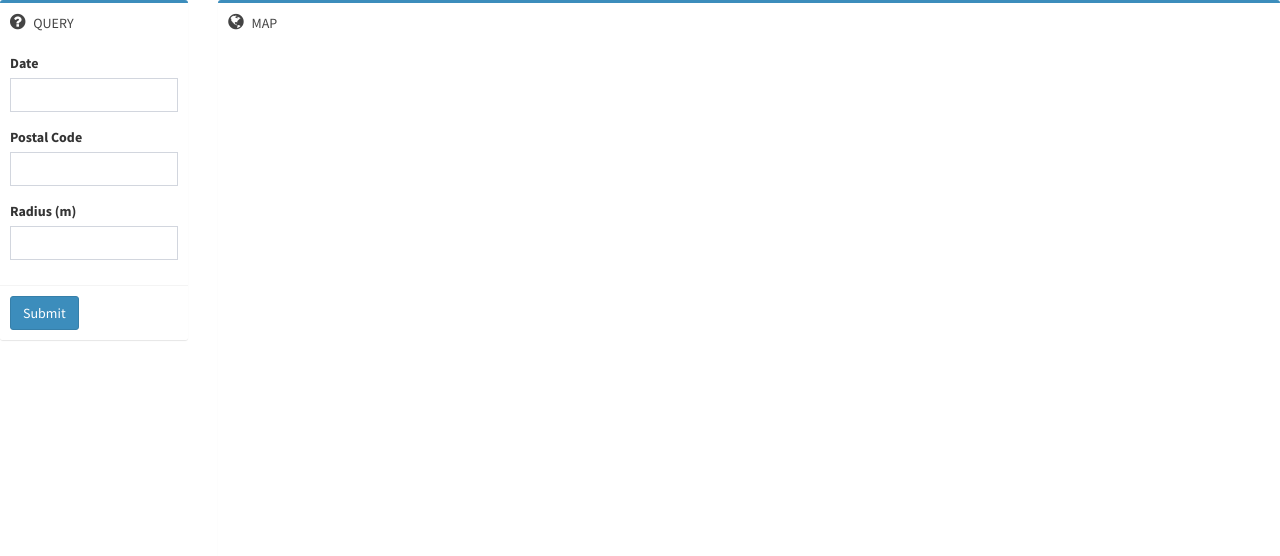
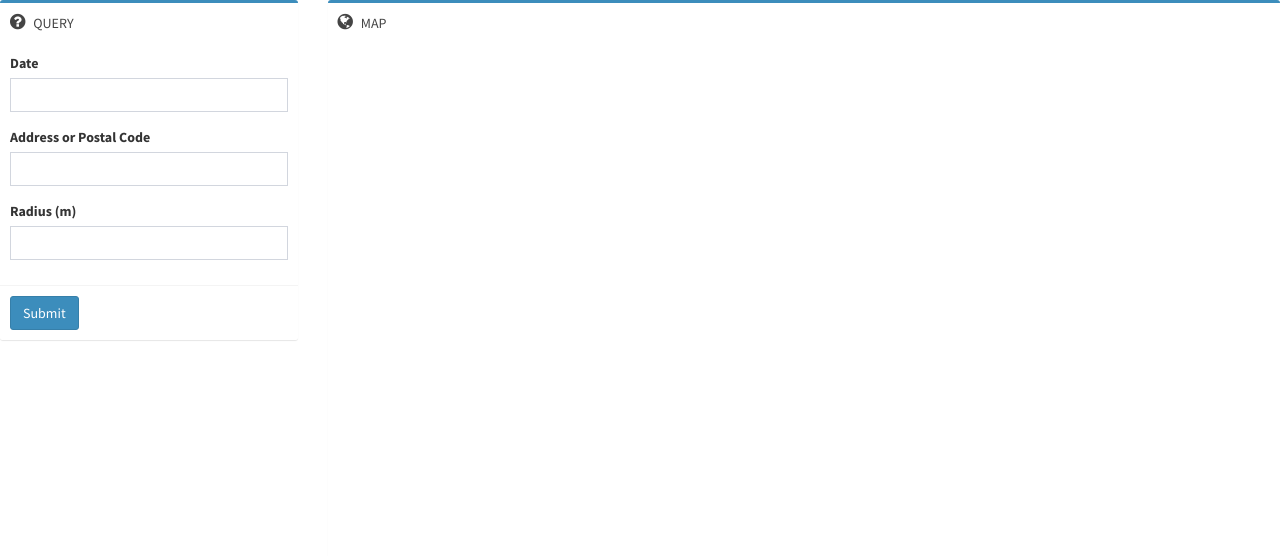
Before and after one commit to vlvanchin/taxisnearme, a plain HTML site: page webapp/src/main/resources/public/index.html in a window 1280 px wide. Shown: the top 556 px of the page. Drawn offline with Linux system fonts and the light colour scheme; files whose address does not match are found by name.

Commit message:
support address as input

```diff
--- a/webapp/src/main/resources/public/index.html
+++ b/webapp/src/main/resources/public/index.html
@@ -10,7 +10,7 @@
 <body>
     <div class="wrapper" ng-init="init()">
     	<div class="row">
-	    	<div class="col-md-2">
+	    	<div class="col-md-3">
 	    		<div class="box box-primary">
 	    			<div class="box-header">
 	    				<i class="fa fa-question-circle"></i> QUERY
@@ -22,8 +22,8 @@
 	    						<input type="text" class="form-control"/>
 	    					</div>
 	    					<div class="form-group">
-	    						<label>Postal Code</label>
-	    						<input type="text" class="form-control" ng-model="query.postalCode"/>
+	    						<label>Address or Postal Code</label>
+	    						<input type="text" class="form-control" ng-model="query.address"/>
 	    					</div>
 	    					<div class="form-group">
 	    						<label>Radius (m)</label>
@@ -36,7 +36,7 @@
 	    			</form>
 				</div>
 			</div>
-			<div class="col-md-10">
+			<div class="col-md-9">
 				<div class="box box-primary">
 					<div class="box-header">
 	    				<i class="fa fa-globe"></i> MAP
```
Also changed, not shown: 2 other files.
